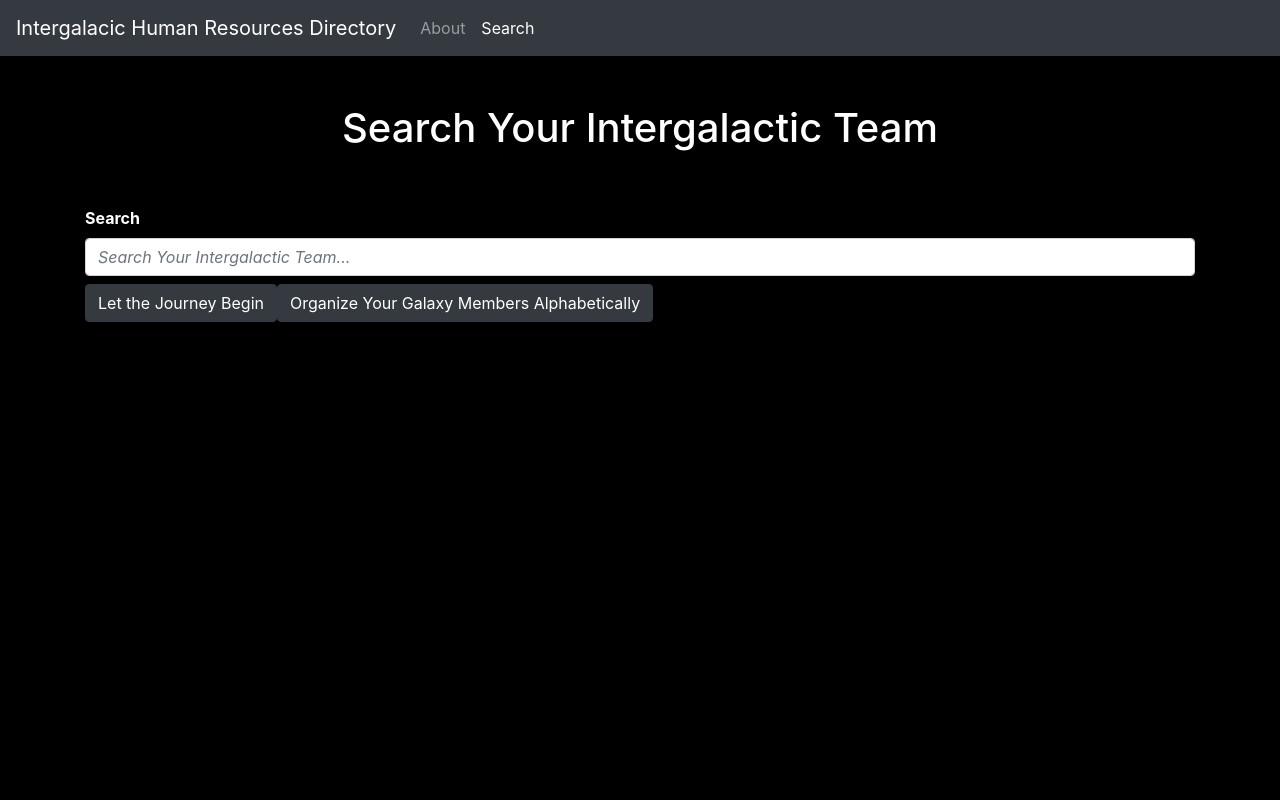
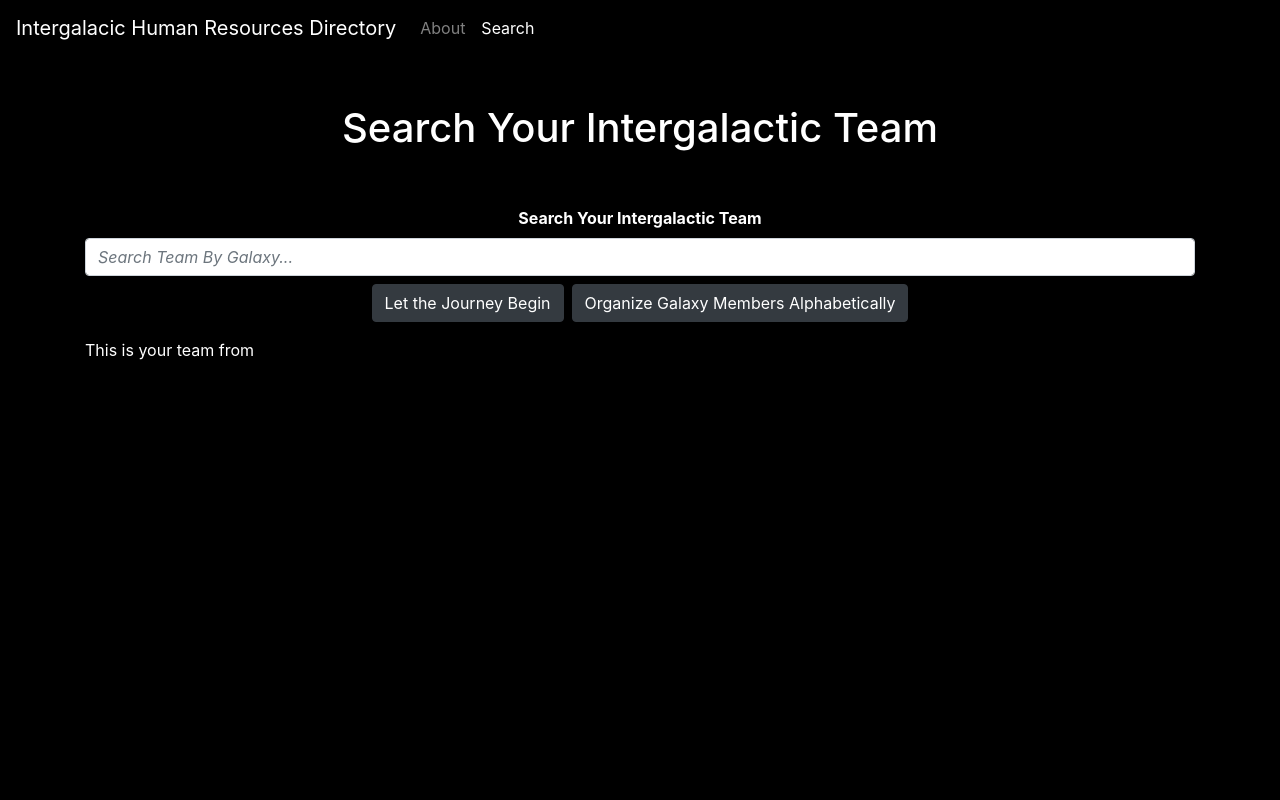
Before and after one commit to johnsbrook/16_Employee_Directory, a React (Create React App) app in the folder employee-directory/: page /search in a window 1280 px wide. Shown: the top 800 px of the page. Built offline with nearby package versions, Linux system fonts and the light colour scheme.

Commit message:
pulled out teams by galaxy names

```diff
--- a/employee-directory/src/components/Navbar/index.js
+++ b/employee-directory/src/components/Navbar/index.js
@@ -5,7 +5,7 @@ import "./style.css";
 // Depending on the current path, this component sets the "active" class on the appropriate navigation link item
 function Navbar() {
   return (
-    <nav className="navbar navbar-expand-lg navbar-dark bg-dark shadow">
+    <nav className="navbar navbar-expand-lg navbar-dark shadow">
       <Link className="navbar-brand" to="/">
         Intergalacic Human Resources Directory
       </Link>
@@ -23,14 +23,6 @@ function Navbar() {
               About
             </Link>
           </li>
-          {/* <li className="nav-item">
-            <Link
-              to="/discover"
-              className={window.location.pathname === "/discover" ? "nav-link active" : "nav-link"}
-            >
-              Discover
-            </Link>
-          </li> */}
           <li className="nav-item">
             <Link
               to="/search"
--- a/employee-directory/src/components/SearchForm/index.js
+++ b/employee-directory/src/components/SearchForm/index.js
@@ -4,12 +4,11 @@ import "./style.css";
 // Using the datalist element we can create autofill suggestions based on the props.breeds array
 function SearchForm(props) {
   return (
-    <form className="searchForm">
+    <form className="searchForm text-center">
       <div className="form-group">
-        <label htmlFor="searchTeam"><b>Search</b></label>
-        <input value={props.search} onChange={props.handleInputChange} name="nat" type="text" list="countries" id="nat" className="searchTeam form-control" placeholder="Search Your Intergalactic Team..." />
-        <datalist id="countries">
-
+        <label htmlFor="searchTeam"><b>Search Your Intergalactic Team</b></label>
+        <input value={props.search} onChange={props.handleInputChange} name="nat" type="text" list="galaxies" id="nat" className="searchTeam form-control" placeholder="Search Team By Galaxy..." />
+        <datalist id="galaxies">
           <option value="AU" key="AU">Andromeda</option>
           <option value="BR" key="BR">Black Eye</option>
           <option value="CA" key="CA">Cartwheel</option>
@@ -21,18 +20,18 @@ function SearchForm(props) {
           <option value="FR" key="FR">Large Sombrero</option>
           <option value="GB" key="GB">Medusa Merger</option>
           <option value="IR" key="IR">Milky Way</option>
-              <option value="IE" key="IE">Milky Way</option>
-              <option value="NO" key="NO">Pinwheel</option>
-              <option value="NL" key="NL">Sculptor</option>
-              <option value="NZ" key="NZ">Southern Pinwheel</option>
+          <option value="IE" key="IE">Pinwheel</option>
+          <option value="NO" key="NO">Sculptor</option>
+          <option value="NL" key="NL">Southern Pinwheel</option>
+          <option value="NZ" key="NZ">Triangulum</option>
           <option value="TR" key="TR">Whirlpool</option>
           <option value="US" key="US">Wolf-Lundmark-Melotte</option>
         </datalist>
-        <button type="submit" onClick={props.handleFormSubmit} className="btn btn-dark mt-2">
+        <button type="submit" onClick={props.handleFormSubmit} className="btn btn-dark mt-2 mx-auto">
           Let the Journey Begin
         </button>
-        <button type="submit" onClick={props.handleSort} className="btn btn-dark mt-2">
-          Organize Your Galaxy Members Alphabetically
+        <button type="submit" onClick={props.handleSort} className="btn btn-dark mt-2 ml-2">
+          Organize Galaxy Members Alphabetically
         </button>
       </div>
     </form>
--- a/employee-directory/src/components/SearchResults/index.js
+++ b/employee-directory/src/components/SearchResults/index.js
@@ -1,27 +1,34 @@
 import React from "react";
 import "./style.css";
 
+
+
+
 function SearchResults(props) {
+
+
 
   return (
     <div>
-    {/* // <ul className="list-group search-results"> */}
+      <div>This is your team from {props.galaxy}</div>
+
       {props.result.map(result => (
 
-        // <li key={result} className="list-group-item m-2">
+
           <div className="m-2 p-1 row">
             <div className="col-sm-2">
-
               <img alt="Person" src={result.picture.large} className="img-fluid" />
           </div>
             <div className="col-sm-10">
-              <h5 class="eh5ployeeName">{result.name.first} {result.name.last}</h5>
+              <h5 class="employeeName">{result.name.first} {result.name.last}</h5>
+              <p class="galaxyName">{result.nat}</p>
             </div>
           </div>
-        // </li>
+
 
       ))}
-    {/* // </ul> */} </div>
+
+    </div>
   );
 }
 
--- a/employee-directory/src/pages/Search.js
+++ b/employee-directory/src/pages/Search.js
@@ -10,12 +10,12 @@ class Search extends Component {
     search: "",
     breeds: [],
     result: [],
-    error: ""
+    error: "",
+    galaxy: ""
   };
 
   // When the component mounts, get a list of all available base breeds and update this.state.breeds
   // List of countries populated directly from website due to random list excepting some records.
-
   // componentDidMount() {
   //   // API.getBaseBreedsList()
   //   //   .then(res => this.setState({ breeds: res.data.results.nat }))
@@ -31,16 +31,56 @@ class Search extends Component {
   handleSort = event => {
 
     event.preventDefault();
-   let sortedResult =  this.state.result.sort(function(a, b){
-      if(a.name.first < b.name.first) { return -1; }
-      if(a.name.first >  b.name.firs) { return 1; }
-      return 0;
-  })
+    let sortedResult =  this.state.result.sort(function(a, b){
+        if(a.name.first < b.name.first) { return -1; }
+        if(a.name.first >  b.name.firs) { return 1; }
+        return 0;
+      });
+          this.setState({result: sortedResult})
+  }
 
-
-  this.setState({result: sortedResult})
+  showGalaxy = event => {
+      let galaxyTeam = this.state.galaxy;
+      if(galaxyTeam === "AU") { galaxyTeam = "Andromeda"; this.setState({ galaxy: galaxyTeam}); };
+      // this.galaxyTeam(); };
+      if(galaxyTeam === "BR") { galaxyTeam = "Black Eye"; this.setState({ galaxy: galaxyTeam}); };
+      // this.galaxyTeam(); };
+      if(galaxyTeam === "CA") { galaxyTeam = "Cartwheel"; this.setState({ galaxy: galaxyTeam}); };
+      // this.galaxyTeam(); };
+      if(galaxyTeam === "CH") { galaxyTeam = "Cosmos"; this.setState({ galaxy: galaxyTeam}); };
+      // this.galaxyTeam(); };
+      if(galaxyTeam === "DE") { galaxyTeam = "Eye of Sauron"; this.setState({ galaxy: galaxyTeam}); };
+      // this.galaxyTeam(); };
+      if(galaxyTeam === "DK") { galaxyTeam = "Fireworks"; this.setState({ galaxy: galaxyTeam}); };
+      // this.galaxyTeam(); };
+      if(galaxyTeam === "ES") { galaxyTeam = "Hockey Stick"; this.setState({ galaxy: galaxyTeam}); };
+      // this.galaxyTeam(); };
+      if(galaxyTeam === "FI") { galaxyTeam = "Large Magellanic"; this.setState({ galaxy: galaxyTeam}); };
+      // this.galaxyTeam(); };
+      if(galaxyTeam === "FR") { galaxyTeam = "Large Sombrero"; this.setState({ galaxy: galaxyTeam}); };
+      // this.galaxyTeam(); };
+      if(galaxyTeam === "GB") { galaxyTeam = "Medusa Merger"; this.setState({ galaxy: galaxyTeam}); };
+      // this.galaxyTeam(); };
+      if(galaxyTeam === "IR") { galaxyTeam = "Milky Way"; this.setState({ galaxy: galaxyTeam}); };
+      // this.galaxyTeam(); };
+      if(galaxyTeam === "IE") { galaxyTeam = "Pinwheel"; this.setState({ galaxy: galaxyTeam}); };
+      // this.galaxyTeam(); };
+      if(galaxyTeam === "NO") { galaxyTeam = "Sculptor"; this.setState({ galaxy: galaxyTeam}); };
+      // this.galaxyTeam(); };
+      if(galaxyTeam === "NL") { galaxyTeam = "Southern Pinwheel"; this.setState({ galaxy: galaxyTeam}); };
+      // this.galaxyTeam(); };
+      if(galaxyTeam === "NZ") { galaxyTeam = "Triangulum"; this.setState({ galaxy: galaxyTeam}); };
+      // this.galaxyTeam(); };
+      if(galaxyTeam === "TR") { galaxyTeam = "Whirlpool"; this.setState({ galaxy: galaxyTeam}); };
+      // this.galaxyTeam(); };
+      if(galaxyTeam === "US") { galaxyTeam = "Wolf-Lundmark-Melotte"; this.setState({ galaxy: galaxyTeam}); };
+      // this.galaxyTeam(); };
 
   }
+
+  // galaxyTeam = event => {
+  //   console.log("Final state: ",this.state.galaxy)
+  // }
 
   handleFormSubmit = event => {
 
@@ -54,6 +94,9 @@ class Search extends Component {
           this.setState({ result: res.data.results, error: "" });
         })
         .then(res => console.log(this.state.search))
+        .then(this.setState({ galaxy: this.state.search }))
+        .then(res => console.log("Galaxy State", this.state.galaxy ))
+        .then(res => this.showGalaxy())
         .catch(err => this.setState({ error: err.result }));
 
   };
@@ -75,7 +118,10 @@ class Search extends Component {
             handleSort = {this.handleSort}
             breeds={this.state.breeds}
           />
-          <SearchResults result={this.state.result} />
+          <SearchResults
+            result={this.state.result}
+            galaxy={this.state.galaxy}
+          />
         </Container>
       </div>
     );
```
Lines whose indentation alone changed are shown as unchanged.
